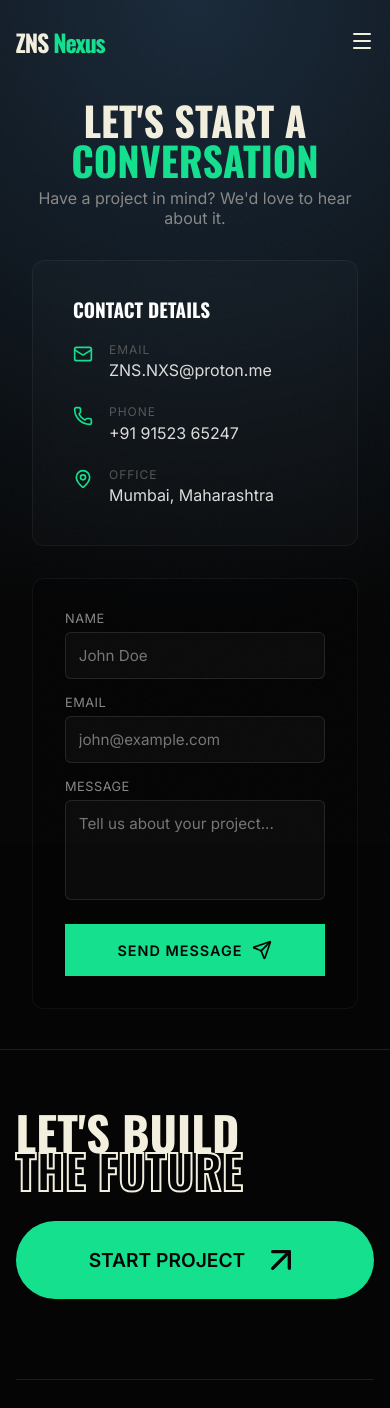
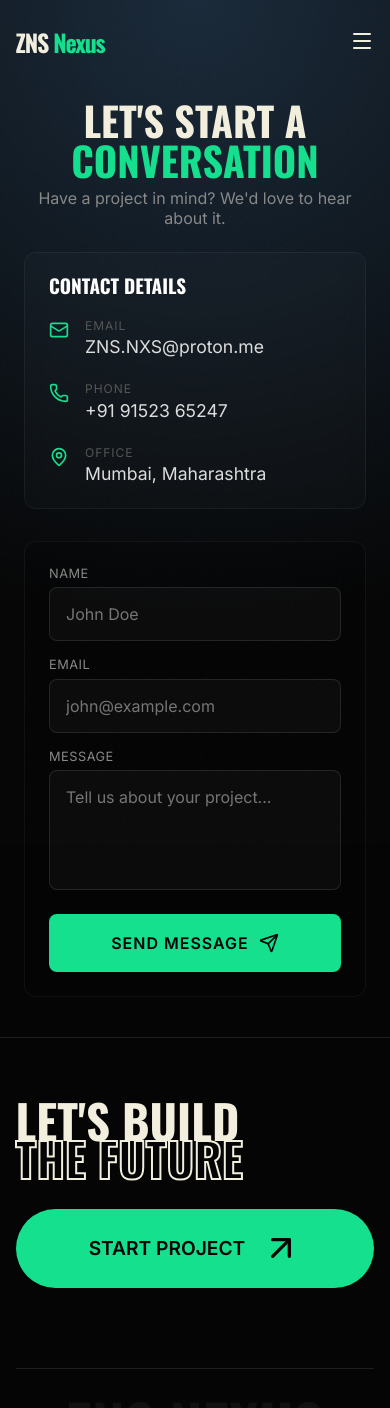
Before and after one commit to ZNS-STUDIOS/ZNS-Nexus_AG, a React (Vite) app: page /contact in a window 390 px wide. Shown: the top 1408 px of the page. Built offline with nearby package versions, Linux system fonts and the light colour scheme.

Commit message:
feat: add styling for Process, Why Choose Us, Contact, FAQ, Marquee, and Contact Page components, along with a new PremiumBackground component and its styles.

```diff
--- a/src/components/Contact.css
+++ b/src/components/Contact.css
@@ -31,3 +31,25 @@
     padding: 1.25rem 3rem;
     font-size: 1.25rem;
 }
+
+@media (max-width: 768px) {
+    .contact-section {
+        padding: 4rem 0;
+    }
+
+    .contact-title {
+        font-size: clamp(2rem, 8vw, 3rem);
+    }
+
+    .contact-subtitle {
+        font-size: 1rem;
+        margin-bottom: 2rem;
+    }
+
+    .btn-lg {
+        padding: 1.1rem 2rem;
+        font-size: 1.1rem;
+        min-height: 48px;
+        /* Touch target */
+    }
+}
--- a/src/components/FAQ.css
+++ b/src/components/FAQ.css
@@ -47,3 +47,27 @@
     color: #cccccc;
     line-height: 1.6;
 }
+
+@media (max-width: 768px) {
+    .faq-question {
+        padding: 1.2rem 0;
+        min-height: 48px;
+        /* Touch target */
+    }
+
+    .faq-question h3 {
+        font-size: 1.1rem;
+        padding-right: 1rem;
+    }
+
+    .faq-icon {
+        min-width: 44px;
+        min-height: 44px;
+        /* Touch target */
+    }
+
+    .faq-answer p {
+        font-size: 0.95rem;
+        padding-bottom: 1rem;
+    }
+}
--- a/src/components/Marquee.css
+++ b/src/components/Marquee.css
@@ -29,3 +29,17 @@
     margin: 0 2rem;
     opacity: 0.5;
 }
+
+@media (max-width: 768px) {
+    .marquee-container {
+        padding: 0.8rem 0;
+    }
+
+    .marquee-item {
+        font-size: 1.2rem;
+    }
+
+    .marquee-separator {
+        margin: 0 1rem;
+    }
+}
--- a/src/components/PremiumBackground.css
+++ b/src/components/PremiumBackground.css
@@ -8,10 +8,6 @@
     overflow: hidden;
     background-color: #0a0a0a;
     pointer-events: none;
-}
-
-.premium-background-wrapper.hero {
-    /* Hero specific overrides if needed */
 }
 
 .gradient-spotlight {
--- a/src/components/PremiumBackground.jsx
+++ b/src/components/PremiumBackground.jsx
@@ -18,8 +18,15 @@ const PremiumBackground = ({ variant = 'default', particleCount = 60 }) => {
         const moveSpeed = isHero ? 0.2 : 0.1;
 
         const resize = () => {
-            canvas.width = window.innerWidth;
-            canvas.height = window.innerHeight;
+            const container = containerRef.current;
+            if (container) {
+                const rect = container.getBoundingClientRect();
+                canvas.width = rect.width;
+                canvas.height = rect.height;
+            } else {
+                canvas.width = window.innerWidth;
+                canvas.height = window.innerHeight;
+            }
         };
 
         class Particle {
--- a/src/components/Process.css
+++ b/src/components/Process.css
@@ -65,16 +65,33 @@
 }
 
 @media (max-width: 768px) {
+    .process-section-new {
+        padding: 3rem 0 5rem;
+    }
+
+    .process-header {
+        margin-bottom: 3rem;
+    }
+
+    .process-list {
+        gap: 2rem;
+    }
+
     .process-step-new {
         grid-template-columns: 1fr;
-        gap: 1rem;
+        gap: 1.5rem;
+        padding: 2rem 0;
     }
 
     .step-number-large {
-        font-size: 4rem;
+        font-size: 3rem;
     }
 
     .step-title-new {
-        font-size: 2rem;
+        font-size: clamp(1.5rem, 6vw, 2rem);
+    }
+
+    .step-desc-new {
+        font-size: 1rem;
     }
 }
--- a/src/components/WhyChooseUs.css
+++ b/src/components/WhyChooseUs.css
@@ -39,3 +39,28 @@
 .feature-desc {
     color: #cccccc;
 }
+
+@media (max-width: 768px) {
+    .features-grid {
+        grid-template-columns: 1fr;
+        gap: 1.5rem;
+    }
+
+    .feature-card {
+        padding: 2rem 1.5rem;
+    }
+
+    .feature-icon {
+        width: 60px;
+        height: 60px;
+        padding: 0.8rem;
+    }
+
+    .feature-title {
+        font-size: 1.3rem;
+    }
+
+    .feature-desc {
+        font-size: 0.95rem;
+    }
+}
--- a/src/pages/ContactPage.css
+++ b/src/pages/ContactPage.css
@@ -174,6 +174,14 @@
         overflow-y: auto;
     }
 
+    .contact-page-container {
+        padding: 0 1.5rem;
+    }
+
+    .contact-header {
+        margin-bottom: 1.5rem;
+    }
+
     .contact-grid {
         grid-template-columns: 1fr;
         gap: 2rem;
@@ -182,4 +190,41 @@
     .contact-page-title {
         font-size: 2.5rem;
     }
+
+    .contact-info-card {
+        padding: 1.5rem;
+    }
+
+    .info-link,
+    .info-text {
+        font-size: 1.1rem;
+        /* Larger for mobile readability */
+    }
+
+    .contact-form {
+        padding: 1.5rem;
+    }
+
+    .form-group input,
+    .form-group textarea {
+        padding: 1rem;
+        font-size: 16px;
+        /* Prevents zoom on iOS */
+        appearance: none;
+        -webkit-appearance: none;
+        border-radius: 8px;
+    }
+
+    .form-group textarea {
+        height: 120px;
+        /* Slightly taller on mobile */
+    }
+
+    .btn-block {
+        padding: 1.2rem;
+        font-size: 1rem;
+        min-height: 48px;
+        /* Better touch target */
+        border-radius: 8px;
+    }
 }
```
